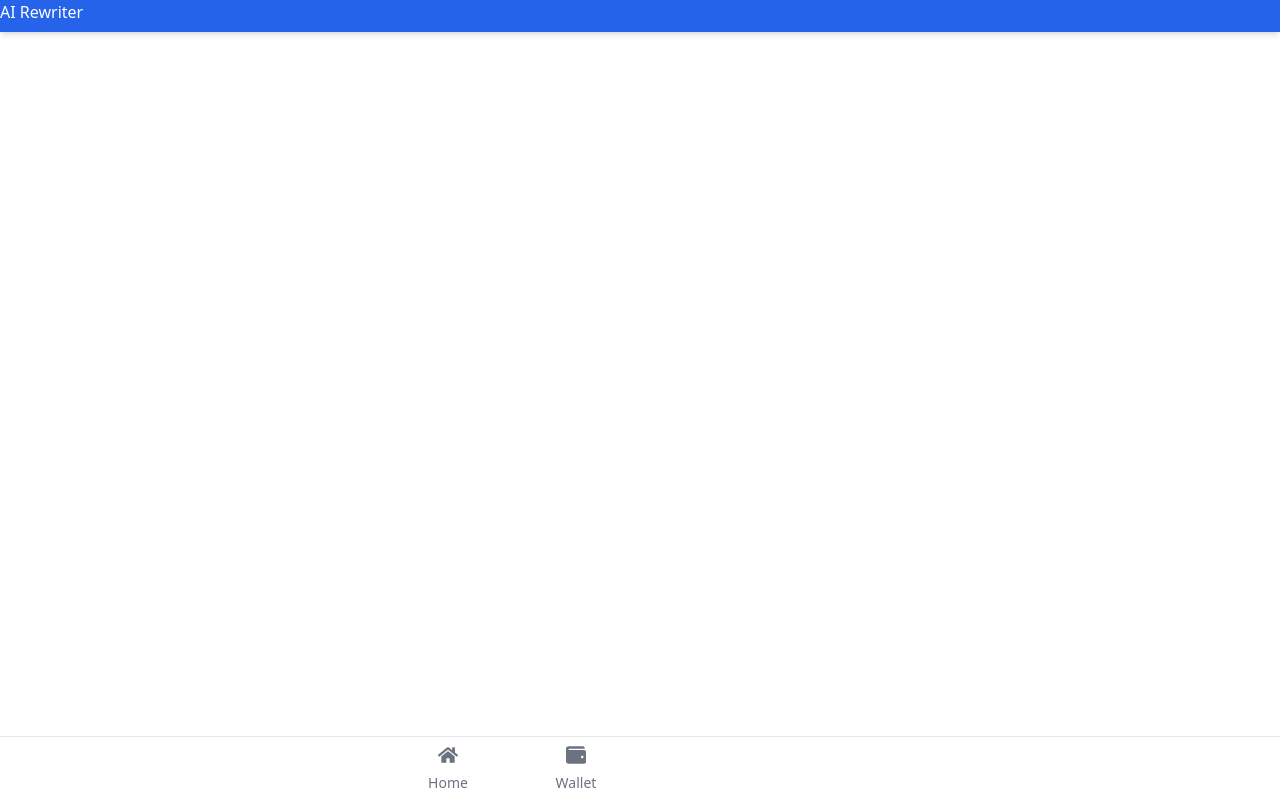
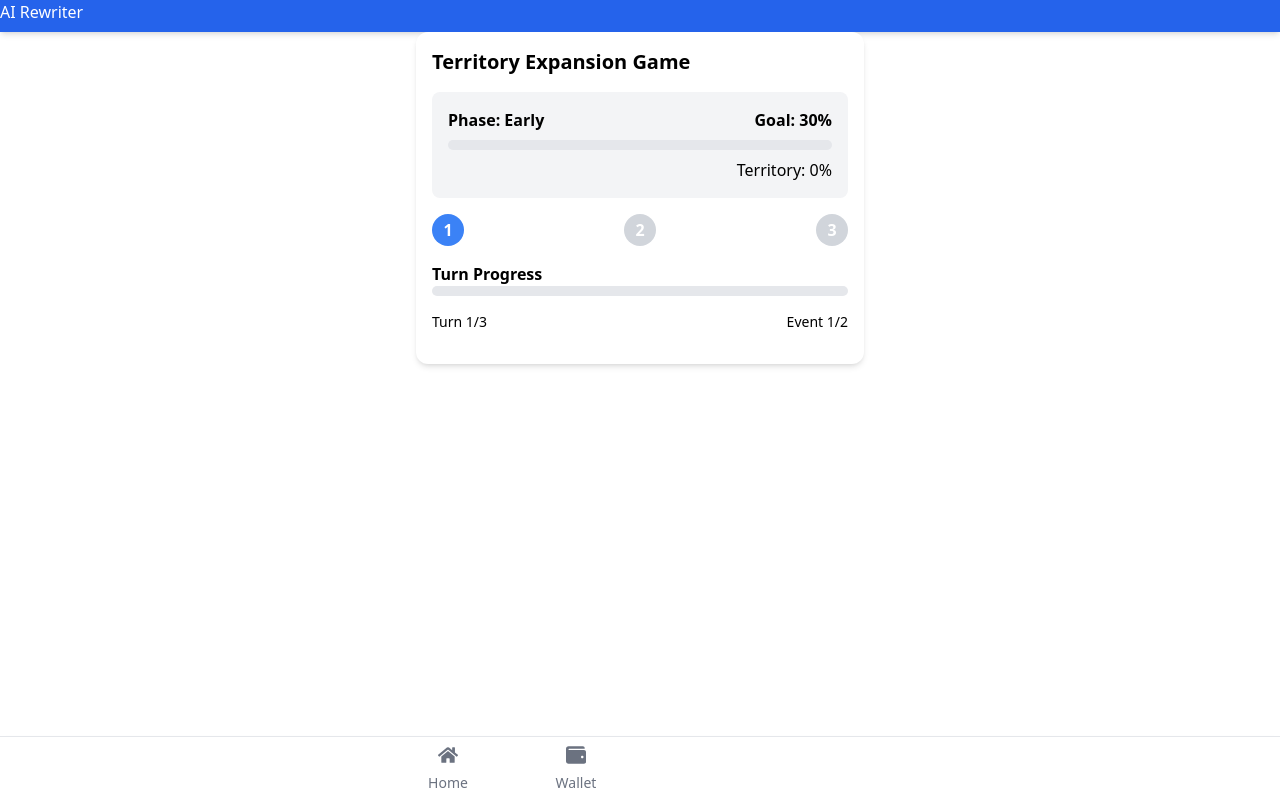
Before and after one commit to swapp1990/planning-gpt, a React (Create React App) app in the folder client/: page /mafia in a window 1280 px wide. Built offline with nearby package versions, Linux system fonts and the light colour scheme; the HTML template or start-up script is replaced by a standard one.

Commit message:
mafia game

```diff
--- a/client/src/App.js
+++ b/client/src/App.js
@@ -16,6 +16,7 @@ import BottomNavigation from "./components/BottomNavigation";
 import HomePage from "./pages/home/HomePage";
 import BookView from "./pages/ebook/BookView";
 import TestPage from "./pages/TestPage";
+import MafiaGame from "./pages/mafia/MafiaGame";
 import RewritingDemo from "./pages/ebook/RewritingDemo";
 import Login from "./pages/Login";
 
@@ -30,6 +31,8 @@ function App() {
                 <Route path="/login" component={Login} />
                 <Route path="/home" exact component={BookView} />
                 <Route path="/demo" exact component={RewritingDemo} />
+                <Route path="/mafia" exact component={MafiaGame} />
+
                 <Route path="/" exact component={BookView} />
               </Switch>
             </MainLayout>
--- /dev/null
+++ b/client/src/pages/mafia/MafiaGame.js
@@ -0,0 +1,168 @@
+import React, { useState, useEffect } from "react";
+
+const TURNS_PER_PHASE = 3;
+const EVENTS_PER_TURN = 2;
+const PHASE_GOAL = 30;
+
+const eventCategories = [
+  "Peaceful Expansion",
+  "Aggressive Takeover",
+  "Economic Influence",
+];
+
+const calculateProbability = (difficulty, playerTerritory) => {
+  const baseProbability = Math.max(0, 0.8 - (difficulty - 1) * 0.1);
+  const territoryBonus = Math.min(0.2, Math.floor(playerTerritory / 10) * 0.05);
+  return Math.min(1, baseProbability + territoryBonus);
+};
+
+const generateEvent = (playerTerritory) => {
+  const category =
+    eventCategories[Math.floor(Math.random() * eventCategories.length)];
+  const difficulty = Math.floor(Math.random() * 5) + 1;
+
+  const event = {
+    category,
+    description: `Opportunity for ${category}`,
+    options: [
+      {
+        name: "Cautious Approach",
+        territoryGain: Math.floor(Math.random() * 5) + 3,
+        difficulty: Math.max(1, difficulty - 1),
+      },
+      {
+        name: "Balanced Strategy",
+        territoryGain: Math.floor(Math.random() * 5) + 5,
+        difficulty: difficulty,
+      },
+      {
+        name: "Aggressive Push",
+        territoryGain: Math.floor(Math.random() * 5) + 7,
+        difficulty: Math.min(5, difficulty + 1),
+      },
+    ],
+    difficulty,
+  };
+
+  event.options.forEach((option) => {
+    option.probability = calculateProbability(
+      option.difficulty,
+      playerTerritory
+    );
+  });
+
+  return event;
+};
+
+const MafiaGame = () => {
+  const [territory, setTerritory] = useState(0);
+  const [currentTurn, setCurrentTurn] = useState(1);
+  const [currentEvent, setCurrentEvent] = useState(null);
+  const [eventsResolved, setEventsResolved] = useState(0);
+  const [gamePhase, setGamePhase] = useState("Early");
+  const [resolutionScreen, setResolutionScreen] = useState(null);
+  const [phaseComplete, setPhaseComplete] = useState(false);
+
+  // ... (keep all the existing functions like resetPhase, handleChoice, closeResolution, handlePhaseEnd)
+
+  const renderProgressBar = () => {
+    const totalEvents = TURNS_PER_PHASE * EVENTS_PER_TURN;
+    const progress = (eventsResolved / totalEvents) * 100;
+    return (
+      <div className="w-full bg-gray-200 rounded-full h-2.5 mb-4">
+        <div
+          className="bg-blue-600 h-2.5 rounded-full"
+          style={{ width: `${progress}%` }}
+        ></div>
+      </div>
+    );
+  };
+
+  const renderTurnIndicators = () => {
+    return (
+      <div className="flex justify-between mb-4">
+        {[...Array(TURNS_PER_PHASE)].map((_, index) => (
+          <div
+            key={index}
+            className={`w-8 h-8 rounded-full flex items-center justify-center ${
+              index + 1 < currentTurn
+                ? "bg-green-500"
+                : index + 1 === currentTurn
+                ? "bg-blue-500"
+                : "bg-gray-300"
+            } text-white font-bold`}
+          >
+            {index + 1}
+          </div>
+        ))}
+      </div>
+    );
+  };
+
+  if (phaseComplete) {
+    // ... (keep existing phase complete screen)
+  }
+
+  if (resolutionScreen) {
+    // ... (keep existing resolution screen)
+  }
+
+  return (
+    <div className="p-4 max-w-md mx-auto bg-white rounded-xl shadow-md">
+      <h2 className="text-xl font-bold mb-4">Territory Expansion Game</h2>
+
+      <div className="mb-4 p-4 bg-gray-100 rounded-lg">
+        <div className="flex justify-between items-center mb-2">
+          <span className="font-bold">Phase: {gamePhase}</span>
+          <span className="font-bold">Goal: {PHASE_GOAL}%</span>
+        </div>
+        <div className="w-full bg-gray-200 rounded-full h-2.5 mb-2">
+          <div
+            className="bg-green-600 h-2.5 rounded-full"
+            style={{ width: `${(territory / PHASE_GOAL) * 100}%` }}
+          ></div>
+        </div>
+        <div className="text-right">Territory: {territory}%</div>
+      </div>
+
+      {renderTurnIndicators()}
+
+      <div className="mb-4">
+        <div className="font-bold">Turn Progress</div>
+        {renderProgressBar()}
+        <div className="flex justify-between text-sm">
+          <span>
+            Turn {currentTurn}/{TURNS_PER_PHASE}
+          </span>
+          <span>
+            Event {(eventsResolved % EVENTS_PER_TURN) + 1}/{EVENTS_PER_TURN}
+          </span>
+        </div>
+      </div>
+
+      {currentEvent && (
+        <div className="mt-4 p-4 border rounded">
+          <h3 className="font-bold">{currentEvent.category}</h3>
+          <p>{currentEvent.description}</p>
+          <p>Event Difficulty: {currentEvent.difficulty}/5</p>
+          {currentEvent.options.map((option, index) => (
+            <button
+              key={index}
+              onClick={() => handleChoice(option)}
+              className="mt-2 p-2 bg-blue-500 text-white rounded w-full text-left"
+            >
+              <span className="font-bold">{option.name}</span>
+              <br />
+              Potential Gain: {option.territoryGain}%<br />
+              Difficulty: {option.difficulty}/5
+              <br />
+              Success Probability: {(option.probability * 100).toFixed(1)}%
+            </button>
+          ))}
+        </div>
+      )}
+    </div>
+  );
+};
+
+export default MafiaGame;
```
